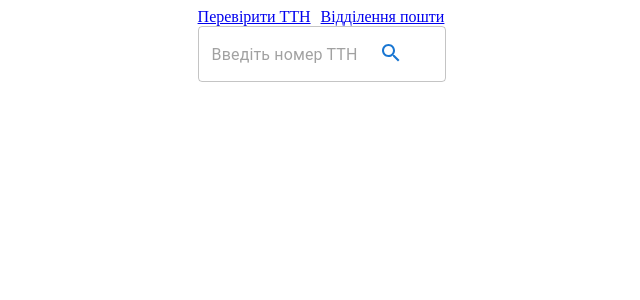
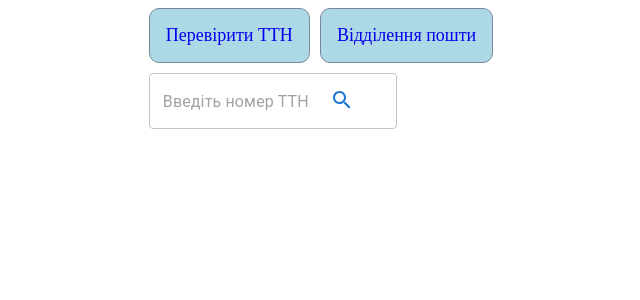
Before and after one commit to Githi54/poshta_ttn, a React (Vite) app: page / in a window 1280 px wide. Shown: the top 300 px of the page, without its empty margins (319-959 px from the left). Built offline with nearby package versions, Linux system fonts and the light colour scheme.

Commit message:
created loading and ttn item component

```diff
--- a/src/App.tsx
+++ b/src/App.tsx
@@ -2,17 +2,18 @@ import { Route, Navigate, Routes } from "react-router-dom";
 import { TTNPage } from "./pages/ttn";
 import { DepartmentsPage } from "./pages/departments";
 import { Navigation } from "./components/Nav";
+import { Box } from "@mui/material";
 
 function App() {
   return (
-    <>
+    <Box style={{ display: "flex", flexDirection: "column", gap: "10px" }}>
       <Navigation />
       <Routes>
         <Route path="/" element={<TTNPage />} />
         <Route path="/departments" element={<DepartmentsPage />} />
         <Route path="*" element={<Navigate to="/" />} />
       </Routes>
-    </>
+    </Box>
   );
 }
 
--- /dev/null
+++ b/src/components/Loading/Loading.component.tsx
@@ -0,0 +1,20 @@
+import { Box, CircularProgress, Modal } from "@mui/material";
+
+type Props = {
+  isLoad: boolean;
+};
+
+export const Loading: React.FC<Props> = ({ isLoad }) => {
+  return (
+    <Modal
+      open={isLoad}
+      style={{
+        display: "flex",
+        justifyContent: "center",
+        alignItems: "center",
+      }}
+    >
+      <CircularProgress />
+    </Modal>
+  );
+};
--- /dev/null
+++ b/src/components/Loading/index.ts
@@ -0,0 +1 @@
+export * from './Loading.component';
--- /dev/null
+++ b/src/components/NavItem/NavITem.component.css
@@ -0,0 +1,20 @@
+.nav_link {
+    text-decoration: none;
+    font-size: large;
+
+    border: 1px solid lightslategray;
+    border-radius: 10px;
+
+    padding: 1rem;
+
+    background-color: lightblue;
+
+    width: max-content;
+}
+
+@media (max-width: 500px) {
+    .nav_link {
+        font-size: small;
+        padding: 0.5rem;
+    }
+}
--- a/src/components/NavItem/NavItem.component.tsx
+++ b/src/components/NavItem/NavItem.component.tsx
@@ -1,3 +1,5 @@
+import "./NavITem.component.css";
+
 import { NavLink } from 'react-router-dom';
 
 type Props = {
@@ -12,6 +14,7 @@ export const NavItem: React.FC<Props> = ({
   return (
     <NavLink
       to={to}
+      className="nav_link"
     >
       {content}
     </NavLink>
--- /dev/null
+++ b/src/components/TtnItem/TtnItem.component.tsx
@@ -0,0 +1,9 @@
+import { TTN } from "../../types/ttn.type"
+
+type Props = {
+  ttn: TTN;
+}
+
+export const TtnItem: React.FC<Props> = ({ ttn }) => {
+    return <p>{ttn.Status}</p>
+};
--- /dev/null
+++ b/src/components/TtnItem/index.ts
@@ -0,0 +1 @@
+export * from "./TtnItem.component";
--- a/src/pages/ttn/ttn.page.tsx
+++ b/src/pages/ttn/ttn.page.tsx
@@ -1,17 +1,30 @@
 import { useCallback, useState } from "react";
-import { Box, Button, Container, TextField } from "@mui/material";
+import {
+  Box,
+  Button,
+  Container,
+  TextField,
+} from "@mui/material";
 import { TTN } from "../../types/ttn.type";
 import SearchIcon from "@mui/icons-material/Search";
+import { getTTNInfo } from "../../api/ttn.api";
+import { TtnItem } from "../../components/TtnItem";
+import { Loading } from "../../components/Loading";
 
 export const TTNPage = () => {
   const [ttn, setTtn] = useState<TTN | null>(null);
   const [input, setInput] = useState("");
+  const [isLoad, setIsLoad] = useState(false);
 
   const handleInputChange = useCallback(
     (event: React.ChangeEvent<HTMLTextAreaElement | HTMLInputElement>) => {
-      const { target: { value } } = event;
+      setTtn(null);
 
-      if (value.length === 14) {
+      const {
+        target: { value },
+      } = event;
+
+      if (value.length > 14) {
         return;
       }
 
@@ -20,16 +33,43 @@ export const TTNPage = () => {
     []
   );
 
+  const handleSubmit = useCallback(
+    async (event: React.FormEvent<HTMLFormElement>) => {
+      event.preventDefault();
+
+      if (!input.trim().length) {
+        return;
+      };
+
+      setIsLoad(true);
+      const response = await getTTNInfo(+input);
+
+      console.log(response);
+
+      if (response) {
+        setTtn(response);
+        setIsLoad(false);
+      }
+    },
+    [ttn, input]
+  );
+
   return (
-    <Container style={{margin: "0 auto"}}>
-      <form>
-        <Box style={{ display: "flex" }}>
+    <Container
+      style={{
+        display: "flex",
+        flexDirection: "column",
+        gap: "20px",
+      }}
+    >
+      <Box style={{ display: "flex" }}>
+        <form action="submit" onSubmit={(event) => handleSubmit(event)}>
           <TextField
             variant="outlined"
             placeholder="Введіть номер ТТН"
             value={input}
             style={{
-              position: "absolute",
+              position: "fixed",
               display: "block",
             }}
             onChange={(event) => handleInputChange(event)}
@@ -46,8 +86,10 @@ export const TTNPage = () => {
           >
             <SearchIcon />
           </Button>
-        </Box>
-      </form>
+        </form>
+      </Box>
+      {isLoad && <Loading isLoad={isLoad} />}
+      {ttn !== null && (<TtnItem ttn={ttn} />)}
     </Container>
   );
 };
```
Also changed, not shown: src/assets/logos/nplogo.png (added), 1 other file (tests, documents, lock files or other folders).
